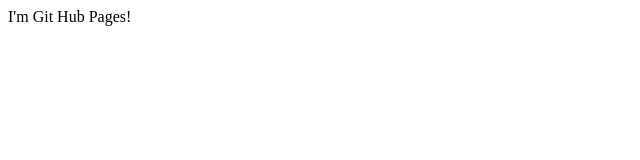
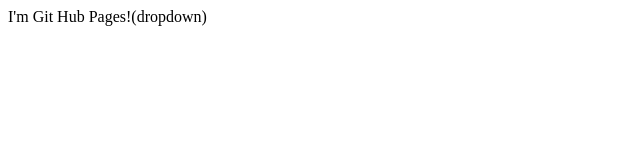
Before and after one commit to hina123456677/git, a plain HTML site: page index.html in a window 1280 px wide. Shown: the full height of the page, 0-640 px from the left. Drawn offline with Linux system fonts and the light colour scheme.

```diff
--- a/index.html
+++ b/index.html
@@ -1,3 +1,3 @@
 <p>
-    I'm Git Hub Pages!
+    I'm Git Hub Pages!(dropdown)
 </p>
```
